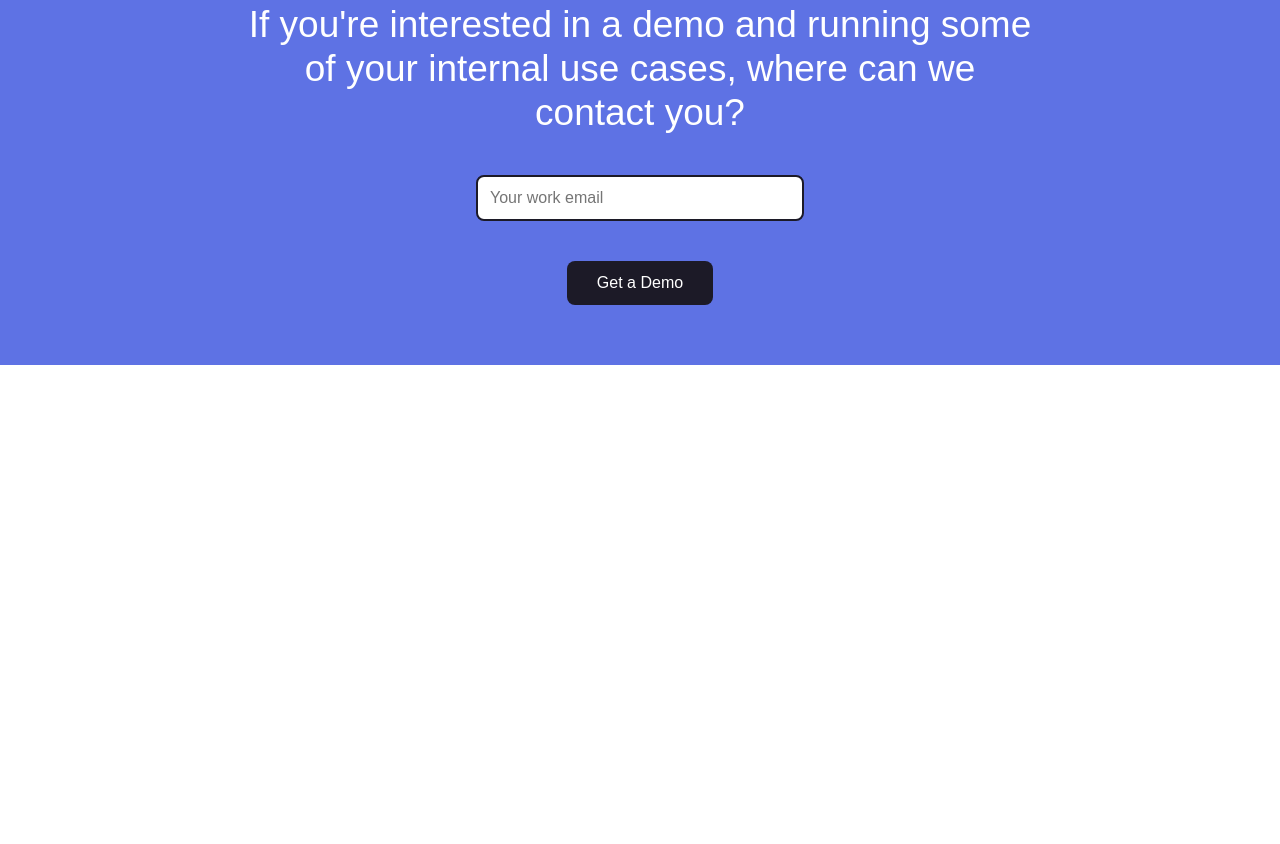
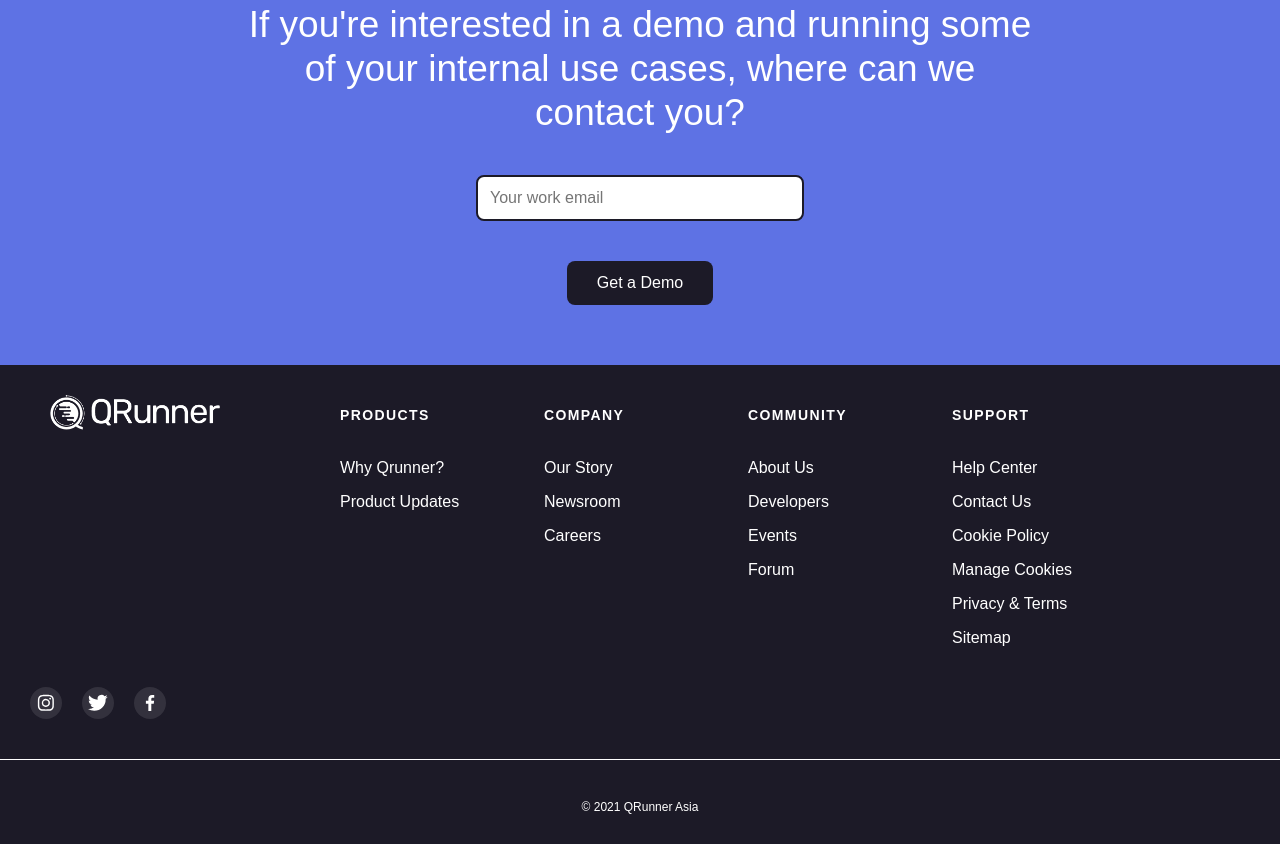
Before and after one commit to pmatatias/qrunner-landing, a Gatsby site: page / in a window 1280 px wide. Shown: the part 7662-8506 px from the top of the page. Before the commit the page ends 8027 px from the top, so only its background shows below. Built offline with nearby package versions, Linux system fonts and the light colour scheme; Gatsby itself is replaced by a stand-in of ours.

Commit message:
style: footer (#7)

```diff
--- a/src/components/container/styles.module.scss
+++ b/src/components/container/styles.module.scss
@@ -3,4 +3,7 @@
   padding: 0px 30px;
   max-width: 1440px;
 
+  @media (max-width: 658px) {
+    padding: 0px 4px;
+  }
 }
--- a/src/components/divider/index.tsx
+++ b/src/components/divider/index.tsx
@@ -3,7 +3,7 @@ import React from "react";
 
 const Divider = (props: any) => {
   const horizontalDiv = {
-    borderTop: "1px solid #33333333",
+    borderTop: `1px solid ${props.color || "#33333333"}`,
     marginTop: props.marginTop || "0",
     marginBottom: props.marginBottom || "0",
     width: "100%",
--- /dev/null
+++ b/src/components/footer/index.tsx
@@ -0,0 +1,63 @@
+import React from "react";
+import * as styles from "./styles.module.scss";
+import Container from "../container";
+import { StaticImage } from "gatsby-plugin-image";
+import Divider from "../divider";
+
+const Footer = () => {
+  return (
+    <div className={styles.footer}>
+      <Container>
+        <div className={styles.inbase}>
+          <div className={styles.logo}>
+            <StaticImage src="../../images/logo-bw.png" alt="logo" />
+          </div>
+          <div className={styles.wrapper}>
+            <div className={styles.group}>
+              <div className={styles.title}>PRODUCTS</div>
+              <a href="">Why Qrunner?</a>
+              <a href="">Product Updates</a>
+            </div>
+            <div className={styles.group}>
+              <div className={styles.title}>COMPANY</div>
+              <a href="">Our Story</a>
+              <a href="">Newsroom</a>
+              <a href="">Careers</a>
+            </div>
+            <div className={styles.group}>
+              <div className={styles.title}>COMMUNITY</div>
+              <a href="">About Us</a>
+              <a href="">Developers</a>
+              <a href="">Events</a>
+              <a href="">Forum</a>
+            </div>
+            <div className={styles.group}>
+              <div className={styles.title}>SUPPORT</div>
+              <a href="">Help Center</a>
+              <a href="">Contact Us</a>
+              <a href="">Cookie Policy</a>
+              <a href="">Manage Cookies</a>
+              <a href="">Privacy & Terms</a>
+              <a href="">Sitemap</a>
+            </div>
+          </div>
+        </div>
+        <div className={styles.social}>
+          <a href="">
+            <StaticImage src="../../images/icons/insta.svg" alt="instagram" />
+          </a>
+          <a href="">
+            <StaticImage src="../../images/icons/twitter.svg" alt="twitter" />
+          </a>{" "}
+          <a href="">
+            <StaticImage src="../../images/icons/facebook.svg" alt="facbook" />
+          </a>
+        </div>
+      </Container>
+      <Divider color="#FFFFFF"/>
+      <div className={styles.copyRight}>© 2021 QRunner Asia</div>
+    </div>
+  );
+};
+
+export default Footer;
--- /dev/null
+++ b/src/components/footer/styles.module.scss
@@ -0,0 +1,73 @@
+@import "../../sass/myvariable.scss";
+
+.footer {
+  background-color: $qr-black;
+  padding: 30px 0 20px;
+}
+.inbase {
+  display: flex;
+  padding: 0 20px;
+  gap: 120px;
+  @media (max-width: 658px) {
+    flex-direction: column;
+    gap: 40px;
+    text-align: center;
+  }
+}
+.wrapper {
+  flex-grow: 1;
+  display: flex;
+  max-width: 1040px;
+  flex-wrap: wrap;
+  align-items: start;
+  justify-content: start;
+  gap: 80px;
+
+  @media (max-width: 1040px) {
+    gap: 40px;
+  }
+}
+
+.logo {
+  max-width: 170px;
+  min-width: 164px;
+}
+
+.group {
+  color: #fff;
+  min-width: 124px;
+
+  align-items: start;
+
+  display: flex;
+  flex-direction: column;
+  gap: 16px;
+
+  a {
+    text-decoration: none;
+    color: inherit;
+    font-size: 16px;
+  }
+}
+
+.title {
+  font-weight: 600;
+  padding: 12px 0;
+  letter-spacing: 1.4px;
+  font-size: 14px;
+  margin-bottom: 8px;
+}
+
+.social {
+  margin: 40px 0;
+  display: flex;
+  gap: 20px;
+}
+
+
+.copyRight{
+    margin: 40px auto 10px;
+    text-align: center;
+    font-size: 12px;
+    color: #fff;
+}
--- a/src/components/navbar/styles.module.scss
+++ b/src/components/navbar/styles.module.scss
@@ -4,6 +4,8 @@
 .navbar {
   background-color: white;
   display: flex;
+  // max-width: 1044px;
+  margin: 0 auto;
   gap: 12px;
   padding: 30px 0;
   justify-content: space-between;
--- a/src/pages/index.tsx
+++ b/src/pages/index.tsx
@@ -11,6 +11,7 @@ import Pricing from "../components/sections/price";
 import Reason from "../components/sections/reason";
 import Testimoni from "../components/sections/testimoni";
 import RequestDemo from "../components/sections/requestdemo";
+import Footer from "../components/footer";
 
 const IndexPage: React.FC<PageProps> = () => {
   return (
@@ -23,7 +24,7 @@ const IndexPage: React.FC<PageProps> = () => {
       <Reason />
       <Testimoni />
       <RequestDemo />
-      <Container></Container>
+      <Footer />
     </>
   );
 };
```
Also changed, not shown: src/images/icons/facebook.svg (added), src/images/icons/insta.svg (added), src/images/icons/twitter.svg (added), src/images/logo-bw.png (added).
